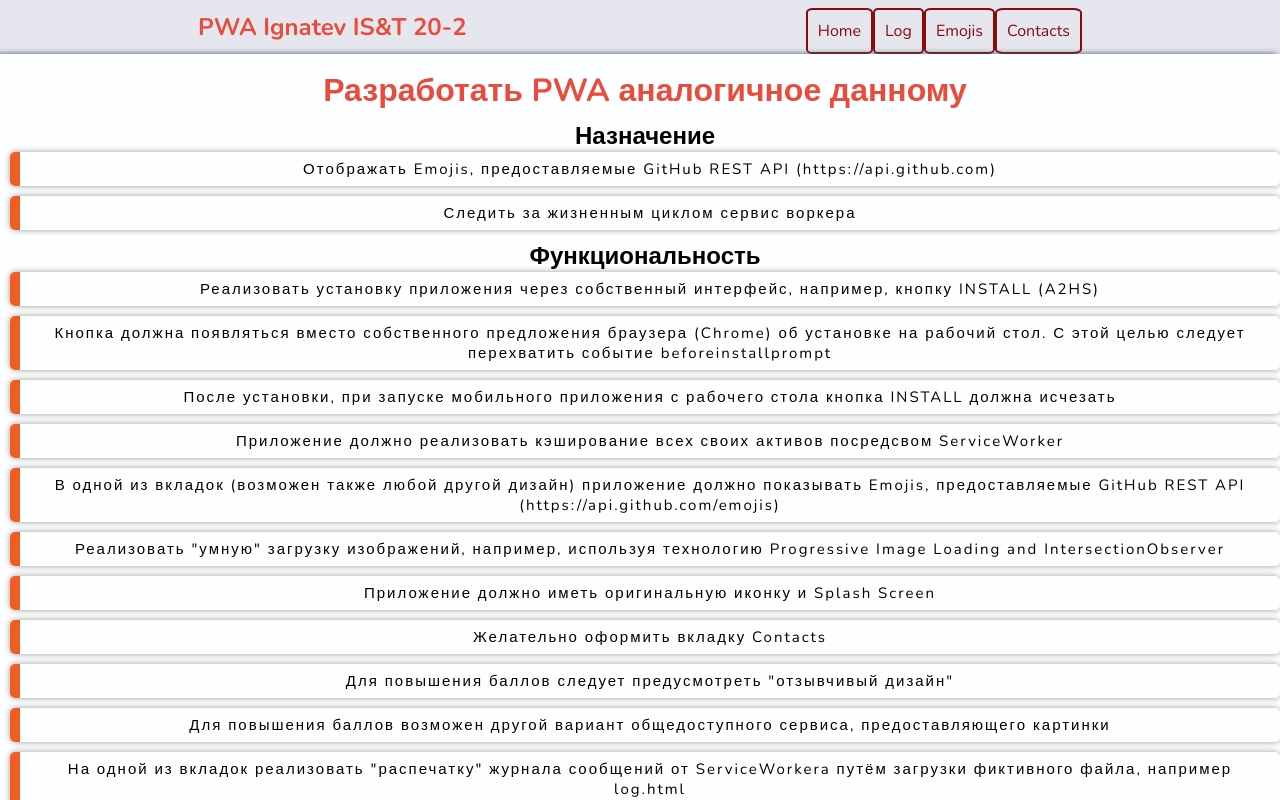
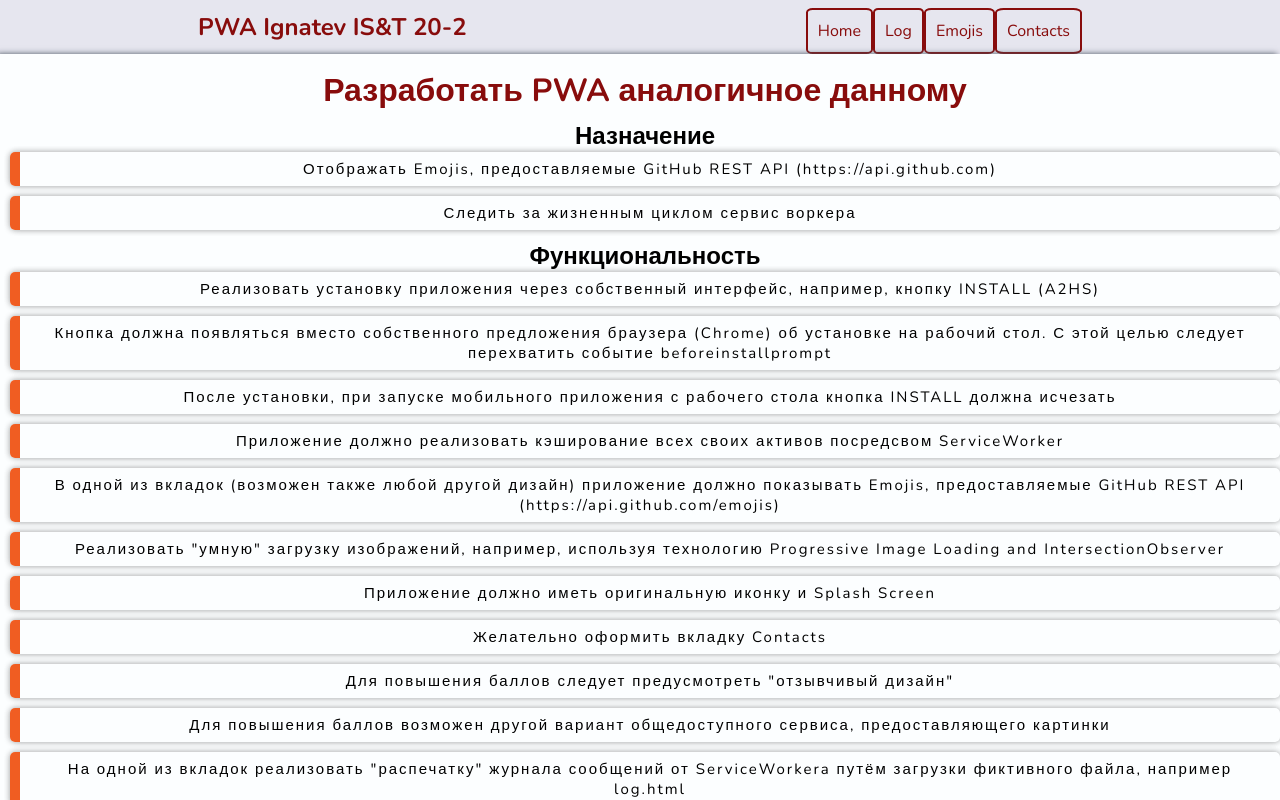
Before and after one commit to brainShakeCoctail/brainShakeCoctail.github.io, a plain HTML site: page index.html in a window 1280 px wide. Drawn offline with nearby package versions, Linux system fonts and the light colour scheme.

Commit message:
Update style.css

```diff
--- a/css/style.css
+++ b/css/style.css
@@ -9,6 +9,7 @@ body {
   background-color: #E6E6EF;
   font-family: "Nunito", sans-serif;
   font-size: 1rem;
+  margin-bottom: 0.5rem;
 }
 
 main {
@@ -104,7 +105,7 @@ nav {
     display: none;
 }
 h1 {
-  color: #e74c3c;
+  color: #880C0C;
   margin-bottom: 0.5rem;
 }
 
```
